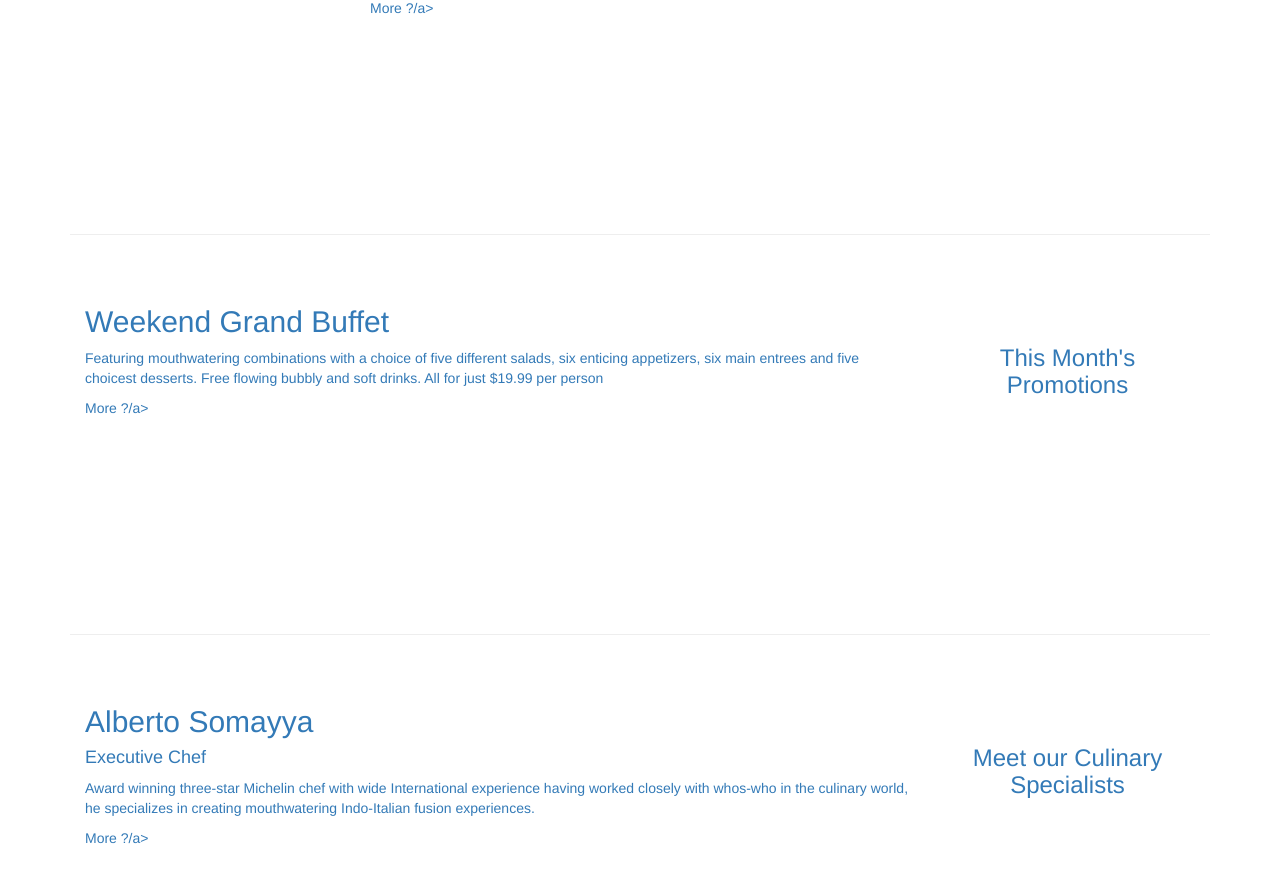
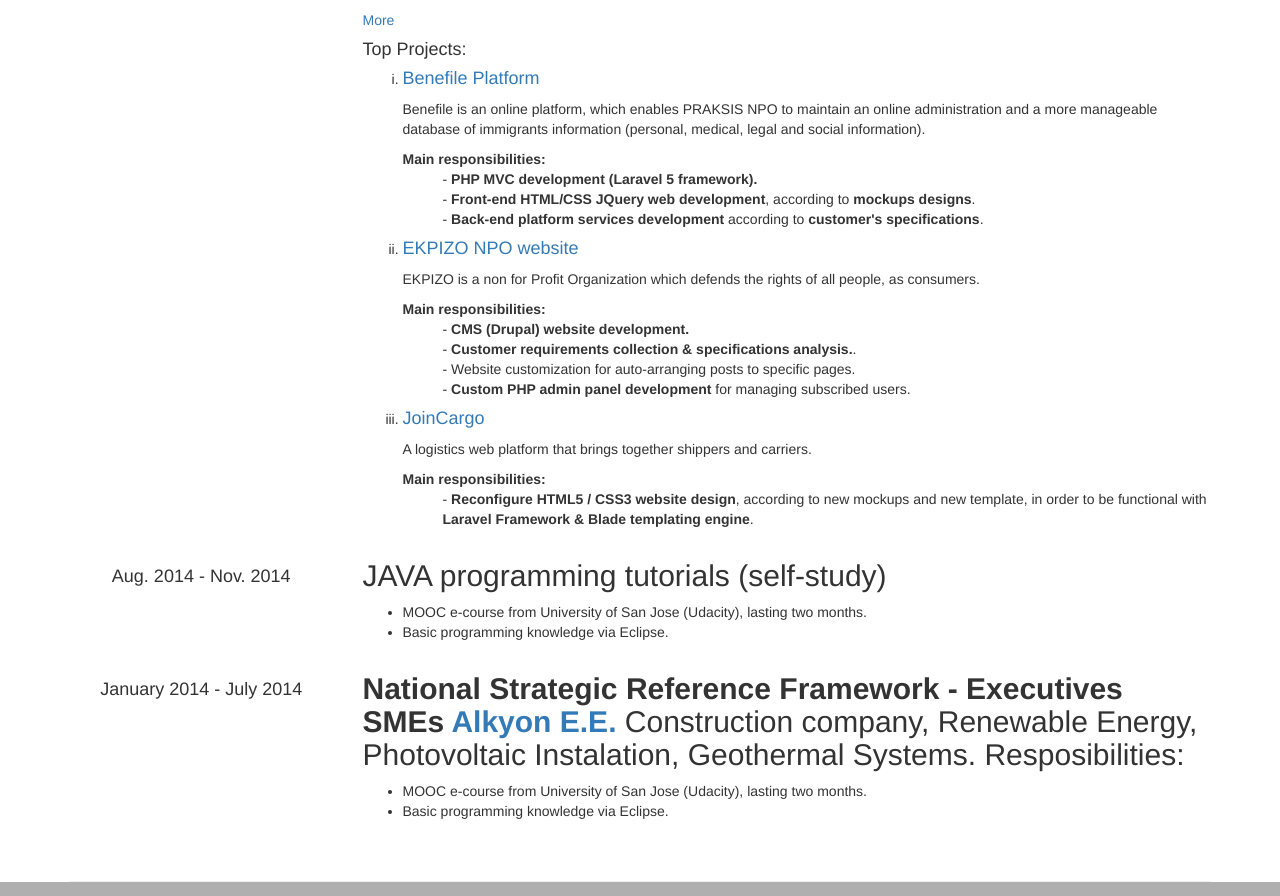
Before and after one commit to christos-dimizas/christos_dimizas-cv, a plain HTML site: page index.html in a window 1280 px wide. Shown: the part 625-1521 px from the top of the page. Drawn offline with nearby package versions, Linux system fonts and the light colour scheme.

Commit message:
work experience ifo added | in progress

```diff
--- a/css/mystyles.css
+++ b/css/mystyles.css
@@ -1,38 +1,4 @@
-.row-header{
-    margin:0px auto;
-    padding:0px auto;
-}
-
-.row-content {
-    margin:0px auto;
-    padding: 50px 0px 50px 0px;
-    border-bottom: 1px ridge;
-    min-height:400px;
-}
-
-.row-footer{
-    background-color: #AfAfAf;
-    margin:0px auto;
-    padding: 20px 0px 20px 0px;
-}
-
-.jumbotron {
-    padding:70px 30px 70px 30px;
-    margin:0px auto;
-    background: #7986CB ;
-    color:floralwhite;
-}
-
-address{
-    font-size:80%;
-    margin:0px;
-    color:#0f0f0f;
-}
-
-body{
-/*    padding:50px 0px 0px 0px;*/
-    z-index:0;
-}
+/*************** MENU ******************/
 
 .navbar-inverse {
      background: #303F9F;
@@ -65,3 +31,94 @@
 .navbar {
     margin-bottom: 0px;
 }
+
+/*************** /MENU *****************/
+
+
+
+/*************** HEADER ******************/
+
+.jumbotron {
+    padding:70px 30px 70px 30px;
+    margin:0px auto;
+    background: #7986CB ;
+    color:floralwhite;
+}
+.row-header{
+    margin:0px auto;
+    padding:0px auto;
+}
+
+/*************** /HEADER *****************/
+
+
+
+
+
+/*************** CONTENT ******************/
+
+body{
+/*    padding:50px 0px 0px 0px;*/
+    z-index:0;
+}
+
+.row-content {
+    margin:0px auto;
+    padding: 50px 0px 50px 0px;
+    border-bottom: 1px ridge;
+    min-height:400px;
+}
+
+.section-title{
+    font-weight: 700;
+}
+
+.margin-top-28px{
+    margin-top: 28px;
+}
+
+ul.dashed {
+    list-style-type: none;
+}
+ul.dashed > li:before {
+    content: " - ";
+}
+ul.lower-roman {
+    list-style-type: lower-roman;
+}
+
+
+
+/*.ul.dashed {*/
+  /*list-style-type: none;*/
+/*}*/
+
+/*ul.dashed > li {*/
+  /*text-indent: -5px;*/
+/*}*/
+
+/*ul.dashed > li:before {*/
+  /*content: "-";*/
+  /*text-indent: -5px;*/
+/*}*/
+
+/*************** /CONTENT *****************/
+
+
+
+
+
+
+/*************** FOOTER ******************/
+.row-footer{
+    background-color: #AfAfAf;
+    margin:0px auto;
+    padding: 20px 0px 20px 0px;
+}
+address{
+    font-size:80%;
+    margin:0px;
+    color:#0f0f0f;
+}
+
+/*************** /FOOTER *****************/
--- a/index.html
+++ b/index.html
@@ -16,12 +16,14 @@
         <link href="css/font-awesome.min.css" rel="stylesheet">
         <link href="css/bootstrap-social.css" rel="stylesheet">
 
+<!--
         <script src="https://oss.maxcdn.com/html5shiv/3.7.2/html5shiv.min.js"></script>
         <script src="https://oss.maxcdn.com/respond/1.4.2/respond.min.js"></script>
+-->
     </head>
 
     <body>
-        <!--    NAV BAR    -->
+        <!--  NAV BAR  -->
         <nav class="navbar navbar-inverse navbar-static-top" role="navigation">
             <div class="container">
                 <div class="navbar-header">
@@ -62,15 +64,11 @@
             </div>
         </nav>
         <header class="jumbotron">
-
-            <!-- Main component for a primary marketing message or call to action -->
-
             <div class="container">
                 <div class="row row-header">
                     <div class="col-xs-12 col-sm-8">
-                        <h1>Ristorante con Fusion</h1>
-                        <p style="padding:40px;"></p>
-                        <p>We take inspiration from the World's best cuisines, and create a unique fusion experience. Our lipsmacking creations will tickle your culinary senses!</p>
+                        <h1>Christos Dimizas</h1>
+                        <p>Software engineer</p>
                     </div>
                     <div class="col-xs-12 col-sm-4">
 
@@ -82,44 +80,100 @@
         <div class="container">
             <!-- WORK & ACADEMIC EXPERIENCE -->
             <div class="row row-content">
+                <h3 class="section-title">Work &amp; Academic Experience</h3>
+                <div class="row">
                     <div class="col-xs-12 col-sm-3">
-                    <p style="padding:20px;"></p>
-                    <h3 align="center">Our Lipsmacking Culinary Creations</h3>
+                        <h4 class="margin-top-28px" align="center">November 2014 - Today</h4>
                     </div>
                     <div class="col-xs-12 col-sm-9 ">
-                    <h2>Uthappizza</h2>
-                    <p>A unique combination of Indian Uthappam (pancake) and Italian pizza, topped with Cerignola olives, ripe vine cherry tomatoes, Vidalia onion, Guntur chillies and Buffalo Paneer.</p>
-                    <p><a href="https://d396qusza40orc.cloudfront.net/phoenixassets/web-frameworks/index.html#">More ?/a></p>
+                        <h2>Software Engineer at <a href="http://www.scify.gr/site/el/">SciFy N.P.O.</a></h2>
+                        <ul>
+                            <li><strong>Scrum development.</strong></li>
+                            <li>Implementing <strong>mockups designs with HTML, CSS, JavaScript &amp; JQuery.</strong></li>
+                            <li><strong>PHP wed based MVC projects (Laravel 5 Framework)</strong>. Both <strong>front-end &amp; back-end development</strong> according to <strong>mockups designs</strong> and <strong>client’s specifications</strong>.</li>
+                            <li><strong>CMS</strong> Projects development (<strong>Drupal, WordPress</strong>).</li>
+                            <li><strong>R&amp;D Ontology Learning Java pet project.</strong></li>
+                        </ul>
+                        <!-- MORE -->
+                        <p><a href="#">More</a></p>
+                        <h4>Top Projects:</h4>
+                        <ul class="lower-roman">
+                            <li>
+                                <h4><a href="http://benefile-project.scify.org/" target="_blank">Benefile Platform</a></h4>
+                                <p>
+                                    Benefile is an online platform, which enables PRAKSIS NPO to maintain an online administration and a more manageable database of immigrants information (personal, medical, legal and social information).
+                                </p>
+                                <strong>Main responsibilities:</strong>
+                                <ul class="dashed">
+                                    <li><strong>PHP MVC development (Laravel 5 framework).</strong></li>
+                                    <li><strong>Front-end HTML/CSS JQuery web development</strong>, according to <strong>mockups designs</strong>.</li>
+                                    <li><strong>Back-end platform services development</strong> according to <strong>customer's specifications</strong>.</li>
+                                </ul>
+                            </li>
+                            <!---->
+                            <li>
+                                <h4><a href="https://www.ekpizo.gr/" target="_blank">EKPIZO NPO website</a></h4>
+                                <p>
+                                    EKPIZO is a non for Profit Organization which defends the rights of all people, as consumers.
+                                </p>
+                                <strong>Main responsibilities:</strong>
+                                <ul class="dashed">
+                                    <li><strong>CMS (Drupal) website development.</strong></li>
+                                    <li><strong>Customer requirements collection & specifications analysis.</strong>.</li>
+                                    <li>Website customization for auto-arranging posts to specific pages.</li>
+                                    <li><strong>Custom PHP admin panel development</strong> for managing subscribed users.</li>
+                                </ul>
+                            </li>
+                            <!---->
+                            <li>
+                                <h4><a href="http://www.joincargo.com/" target="_blank">JoinCargo</a></h4>
+                                <p>
+                                    A logistics web platform that brings together shippers and carriers.
+                                </p>
+                                <strong>Main responsibilities:</strong>
+                                <ul class="dashed">
+                                    <li><strong>Reconfigure HTML5 / CSS3 website design</strong>, according to
+                                        new mockups and new template, in order to be functional
+                                        with <strong>Laravel Framework & Blade templating engine</strong>.</li>
+                                </ul>
+                            </li>
+                        </ul>
                     </div>
                 </div>
 
-
-            <div class="row row-content">
-                <div class="col-xs-12 col-sm-3 col-sm-push-9">
-                    <p style="padding:20px;"></p>
-                    <h3 align="center">This Month's Promotions</h3>
+                <div class="row">
+                    <div class="col-xs-12 col-sm-3">
+                        <h4 class="margin-top-28px" align="center">Aug. 2014 - Nov. 2014</h4>
                     </div>
-                <div class="col-xs-12 col-sm-9 col-sm-pull-3">
-                    <h2>Weekend Grand Buffet</h2>
-                    <p>Featuring mouthwatering combinations with a choice of five different salads, six enticing appetizers, six main entrees and five choicest desserts. Free flowing bubbly and soft drinks. All for just $19.99 per person </p>
-                    <p><a href="https://d396qusza40orc.cloudfront.net/phoenixassets/web-frameworks/index.html#">More ?/a></p>
+                    <div class="col-xs-12 col-sm-9 ">
+                        <h2>JAVA programming tutorials (self-study)</h2>
+                        <ul>
+                            <li>MOOC e-course from University of San Jose (Udacity), lasting two
+                                months.</li>
+                            <li>Basic programming knowledge via Eclipse.</li>
+                        </ul>
                     </div>
                 </div>
 
-            <div class="row row-content">
-                <div class="col-xs-12 col-sm-3 col-sm-push-9">
-                    <p style="padding:20px;"></p>
-                    <h3 align="center">Meet our Culinary Specialists</h3>
+                <div class="row">
+                    <div class="col-xs-12 col-sm-3">
+                        <h4 class="margin-top-28px" align="center">January 2014 - July 2014</h4>
                     </div>
-                <div class="col-xs-12 col-sm-9 col-sm-pull-3">
-                    <h2>Alberto Somayya</h2>
-                    <h4>Executive Chef</h4>
-                    <p>Award winning three-star Michelin chef with wide International experience having worked closely with whos-who in the culinary world, he specializes in creating mouthwatering Indo-Italian fusion experiences. </p>
-                    <p><a href="https://d396qusza40orc.cloudfront.net/phoenixassets/web-frameworks/index.html#">More ?/a></p>
+                    <div class="col-xs-12 col-sm-9 ">
+                        <h2><strong>National Strategic Reference Framework - Executives SMEs
+                            <a href="http://www.alkyon-energy.gr/" target="_blank">Alkyon E.E.</a></strong> Construction company, Renewable Energy, Photovoltaic
+                            Instalation, Geothermal Systems.
+                            Resposibilities:</h2>
+                        <ul>
+                            <li>MOOC e-course from University of San Jose (Udacity), lasting two
+                                months.</li>
+                            <li>Basic programming knowledge via Eclipse.</li>
+                        </ul>
                     </div>
                 </div>
+                <!-- TODO PRIVATE TUTOR MAY 2013-->
             </div>
-
+        </div>
         <footer>
             <div class=>
                 <div class="row row-footer">
```
Lines whose indentation alone changed are shown as unchanged.
